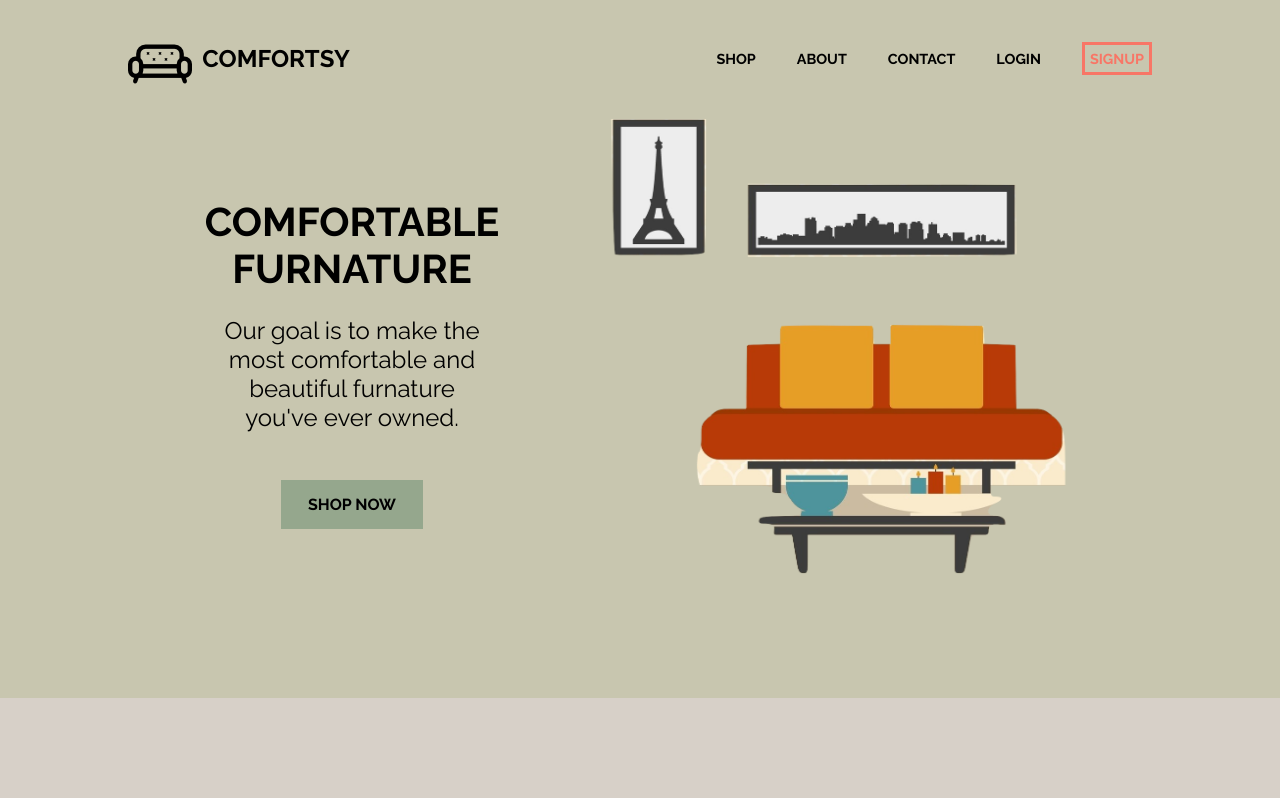
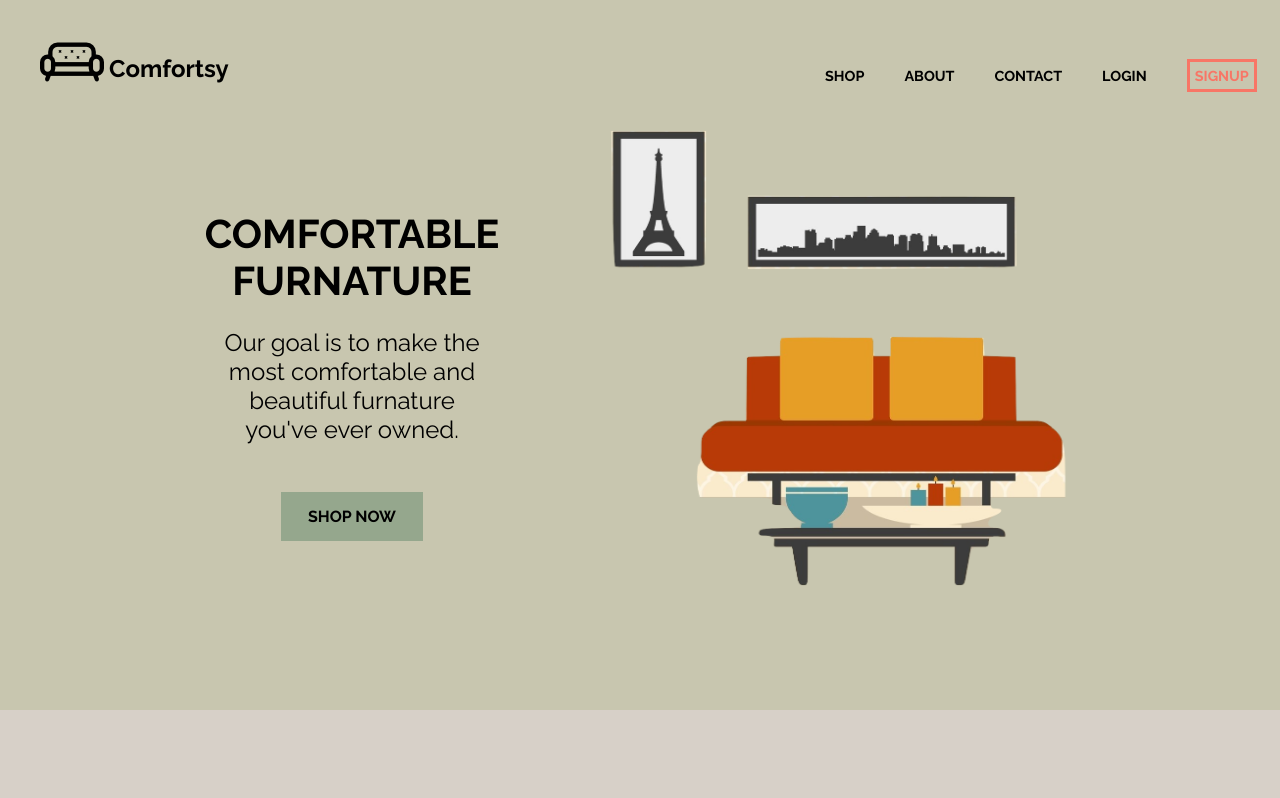
Before and after one commit to mkulinski/Comfortsy, a plain HTML site: page index.html in a window 1280 px wide. Shown: the top 798 px of the page. Drawn offline with Linux system fonts and the light colour scheme.

Commit message:
Final as of 9-8

```diff
--- a/index.html
+++ b/index.html
@@ -3,7 +3,7 @@
 <head>
 	<meta charset = "utf-8">
 	<meta name="viewport"    content="width=device-width, initial-scale=1.0">
-	<meta name="description" content="Comfortsy - Beautiful Furniture">
+	<meta name="alt" content="Comfortsy - Beautiful Furniture">
 
 	<title>Comfortsy</title>
 	<link rel="stylesheet" href="style.css">
@@ -11,11 +11,13 @@
 </head>
 
 <body>
-
+	<header>
+		<div id="CompanyLogo">
+			<img src="MyIcons\png\couch2.png" alt="Comfortsy">
+			<h1>Comfortsy</h1>
+		</div>
 		<nav>
 			<ul>
-			<img src="MyIcons\png\couch2.png" description="Comfortsy">
-			<span id="logoName">Comfortsy</span>
 				<li><span class="button">Signup</span></li>
 				<li>Login</li>
 				<li>Contact</li>
@@ -23,6 +25,7 @@
 				<li>Shop</li>
 			</ul>
 		</nav>
+		</header>
 
 	<section id="Comfortable">
 		<div class="leftSide">
@@ -32,7 +35,7 @@
 		</div>
 
 		<div class="rightSide">
-			<img src="MyIcons\rightPic.png" description="couch and picture">
+			<img src="MyIcons\rightPic.png" alt="couch and picture">
 		</div>
 	</section>
 
@@ -40,7 +43,7 @@
 		<ul>
 			<li>
 				<div class="theReasons">
-					<img src="MyIcons\png\computers.png" description="ManAtDesk">
+					<img src="MyIcons\png\computers.png" alt="ManAtDesk">
 					<h3>Crazy Comfortable</h3>
 					<div class="spacer"></div>
 					<p>Experience our patented extreme comfort system free for 90 days!</p>
@@ -49,7 +52,7 @@
 			</li>
 			<li>
 				<div class="theReasons">
-					<img src="MyIcons\png\home115.png" description="HomeTheaterSystem">
+					<img src="MyIcons\png\home115.png" alt="HomeTheaterSystem">
 					<h3>Beautiful Design</h3>
 					<div class="spacer"></div>
 					<p>Turn your home into a 21st centery living space with our home theater!</p>
@@ -58,7 +61,7 @@
 			</li>
 			<li>
 				<div class="theReasons">
-					<img src="MyIcons\png\man321.png" description="ManNextToDresser">
+					<img src="MyIcons\png\man321.png" alt="ManNextToDresser">
 					<h3>Everything You Need</h3>
 					<div class="spacer"></div>
 					<p>We have all the products you need to make your home look and feel amazing!</p>
--- a/style.css
+++ b/style.css
@@ -21,8 +21,11 @@ body {
 	position: relative;
 	background-color: #C8C6AF;
 }
-
+header {
+	padding:20px 0 10px 0;
+}
 nav {
+	display: inline-block;
 	width: 80%;
 	margin-left: auto;
 	margin-right: auto;
@@ -39,24 +42,26 @@ nav ul {
 
 nav ul li {
 	display: block;
-	margin-left: 4%;
-	margin-top: 1.8%;
+	margin-left: 40px;
 	float: right;
 	font-size: .9em;
+	padding-bottom: 10px;
+	padding-top: 10px;
 	/* background-color: black; */
 }
+#CompanyLogo {
+	display: inline-block;
+	padding: 10px 0 0 40px;
+}
 
-#logoName {
-	display: block;
-	float: left;
-	margin-top: 1.2%;
+#CompanyLogo h1 {
 	font-size: 1.5em;
-	margin-left: 1%;
+	float: right;
+	padding: 24px 0 0 5px;
 	/* background-color: blue; */
 }
 
-nav ul img {
-	display: block;
+#CompanyLogo img {
 	float: left;
 	/* background-color: purple; */
 }
```
Lines whose indentation alone changed are shown as unchanged.
